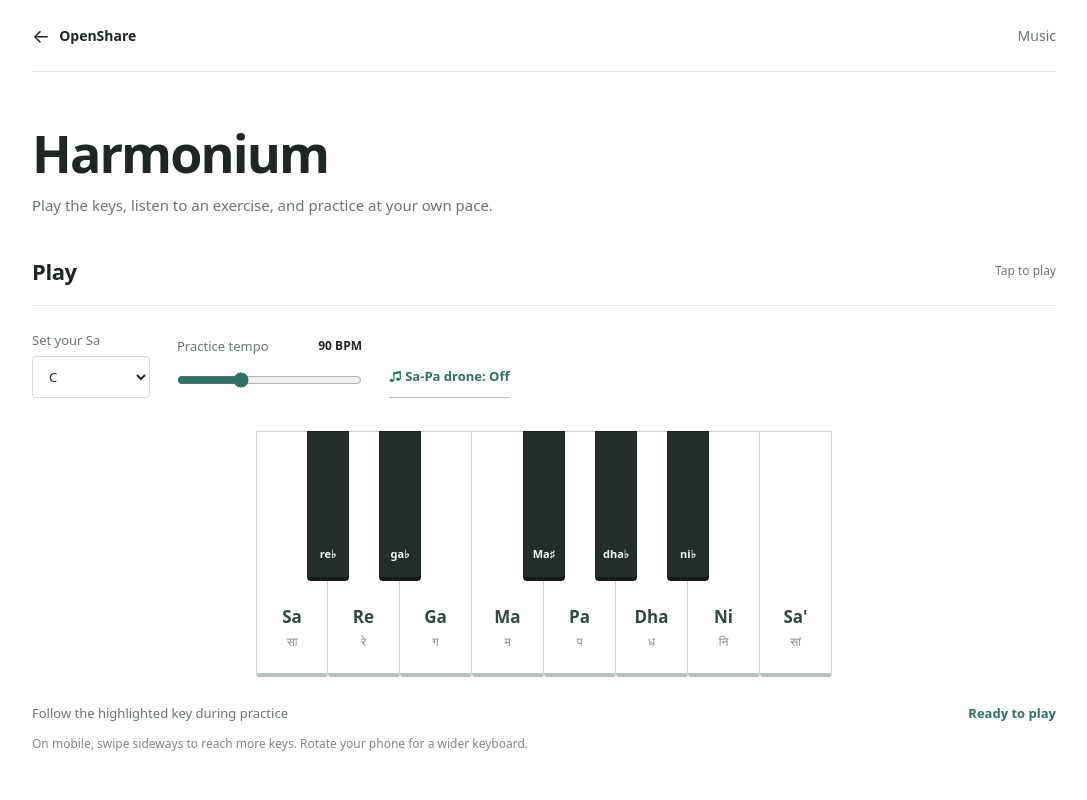
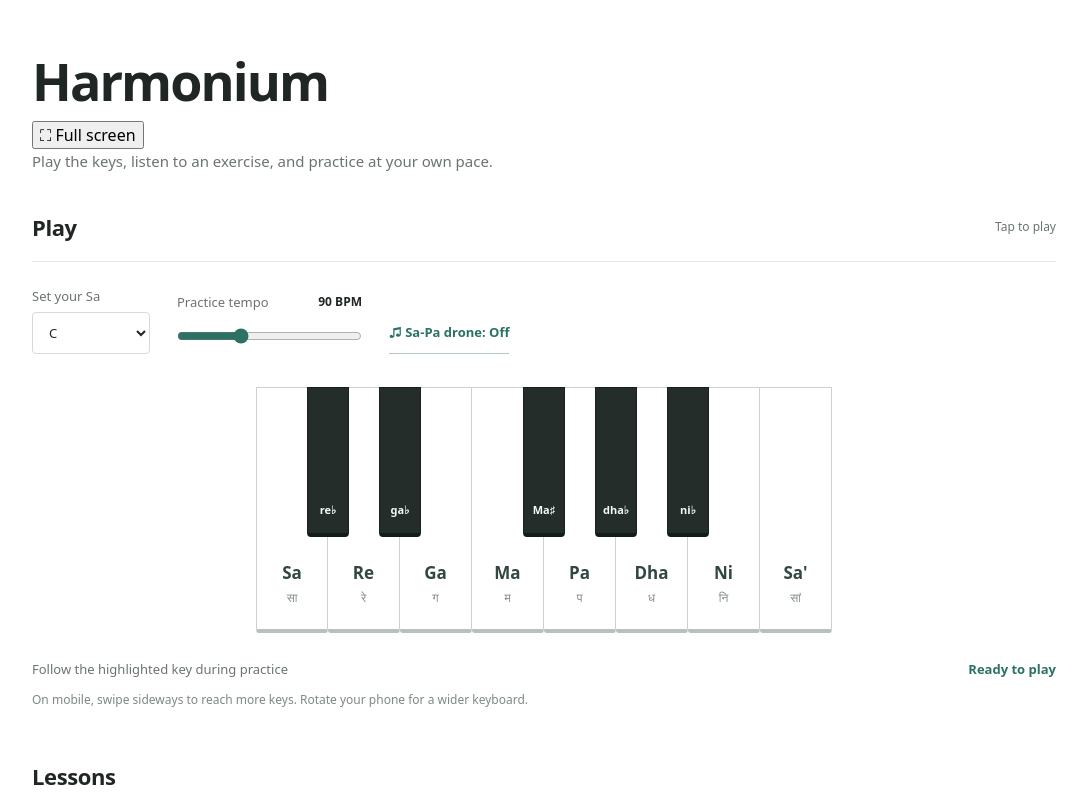
Before and after one commit to bibhatsukuiri/openshare, a plain HTML site: page music.html in a window 1280 px wide. Shown: the top 800 px of the page, without its empty margins (96-1183 px from the left). Drawn offline with Linux system fonts and the light colour scheme.

Commit message:
Remove music page navigation and add fullscreen player control

```diff
--- a/music.html
+++ b/music.html
@@ -11,16 +11,18 @@
 </head>
 <body>
   <div class="page">
-    <header class="topbar">
-      <a class="home-link" href="./"><span aria-hidden="true">←</span> OpenShare</a>
-      <span class="topbar-label">Music</span>
-    </header>
-
     <main>
       <section class="intro">
         <div class="intro-copy">
-          <h1>Harmonium</h1>
+          <div class="intro-title-line">
+            <h1>Harmonium</h1>
+            <button type="button" id="fullscreen-toggle" class="fullscreen-toggle" aria-pressed="false" aria-label="Enter full screen">
+              <span class="fullscreen-symbol" aria-hidden="true">⛶</span>
+              <span id="fullscreen-label">Full screen</span>
+            </button>
+          </div>
           <p>Play the keys, listen to an exercise, and practice at your own pace.</p>
+          <span id="fullscreen-status" class="sr-only" role="status" aria-live="polite"></span>
         </div>
       </section>
 
@@ -111,7 +113,6 @@
       </section>
 
     </main>
-    <footer>OpenShare Music · <a href="./">Home</a></footer>
   </div>
 </body>
 </html>
```
